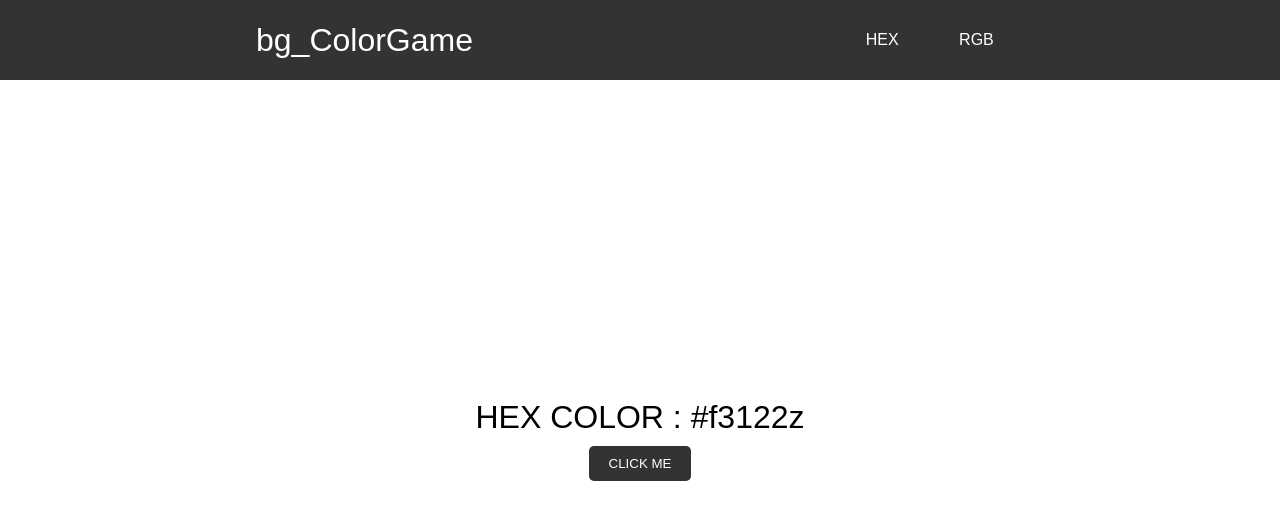
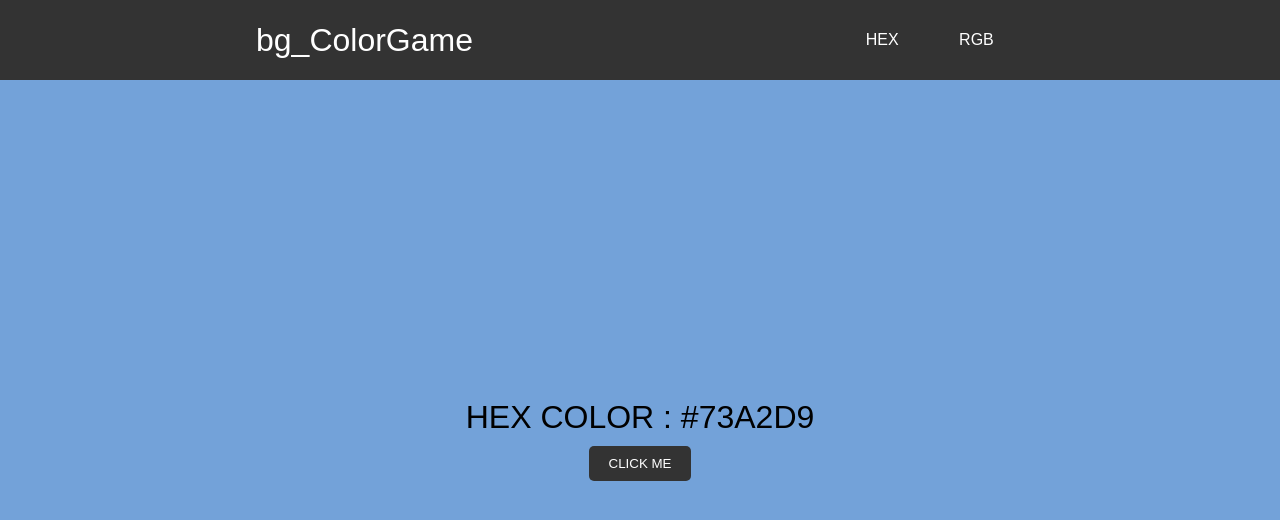
Before and after one commit to Munem-Prionto/bg-colorGame, a plain HTML site: page index.html in a window 1280 px wide. Drawn offline with Linux system fonts and the light colour scheme.

Commit message:
hex color done

```diff
--- a/hex.js
+++ b/hex.js
@@ -0,0 +1,18 @@
+const hexDisplay = document.querySelector('#hexCode');
+const btn = document.querySelector('#btn');
+const hex = ["0", "1","2","3","4","5","6","7","8","9","A","B","C","D",'E',"F"];
+
+const color = () => {
+    var hexCode = '#';
+    for (let i = 0; i < 6; i++) {
+        let randomNumber = Math.floor(Math.random() * hex.length);
+        hexCode += hex[+randomNumber];
+    }
+    hexDisplay.innerHTML = `HEX COLOR : ${hexCode}`;
+    document.body.style.backgroundColor = hexCode;
+
+}
+color();
+btn.addEventListener('click' , e=> {
+    color();
+})
--- a/index.html
+++ b/index.html
@@ -18,7 +18,7 @@
     </nav>
 
     <section>
-        <div class="colorTxt">HEX COLOR : <span id="hexCode">#f3122z</span></div>
+        <div class="colorTxt" id="hexCode"></div>
 
             <button id="btn">CLICK ME</button>
 
```
